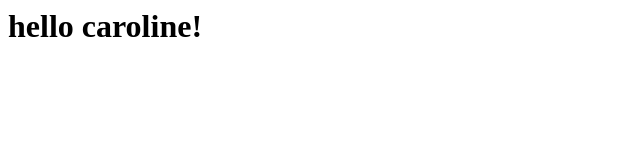
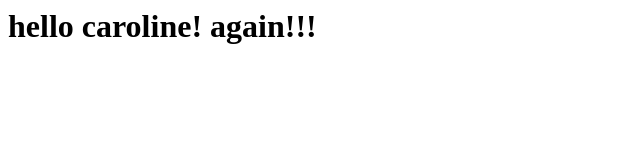
Before and after one commit to xtyudl/httpd, a plain HTML site: page index.html in a window 1280 px wide. Shown: the whole page, without its empty margins (0-640 px from the left). Drawn offline with Linux system fonts and the light colour scheme.

Commit message:
Update index.html

```diff
--- a/index.html
+++ b/index.html
@@ -1,5 +1,5 @@
 <html>
   <body>
-   <h1>hello caroline!</h1>
+   <h1>hello caroline! again!!!</h1>
   </body>
 </html>
```
